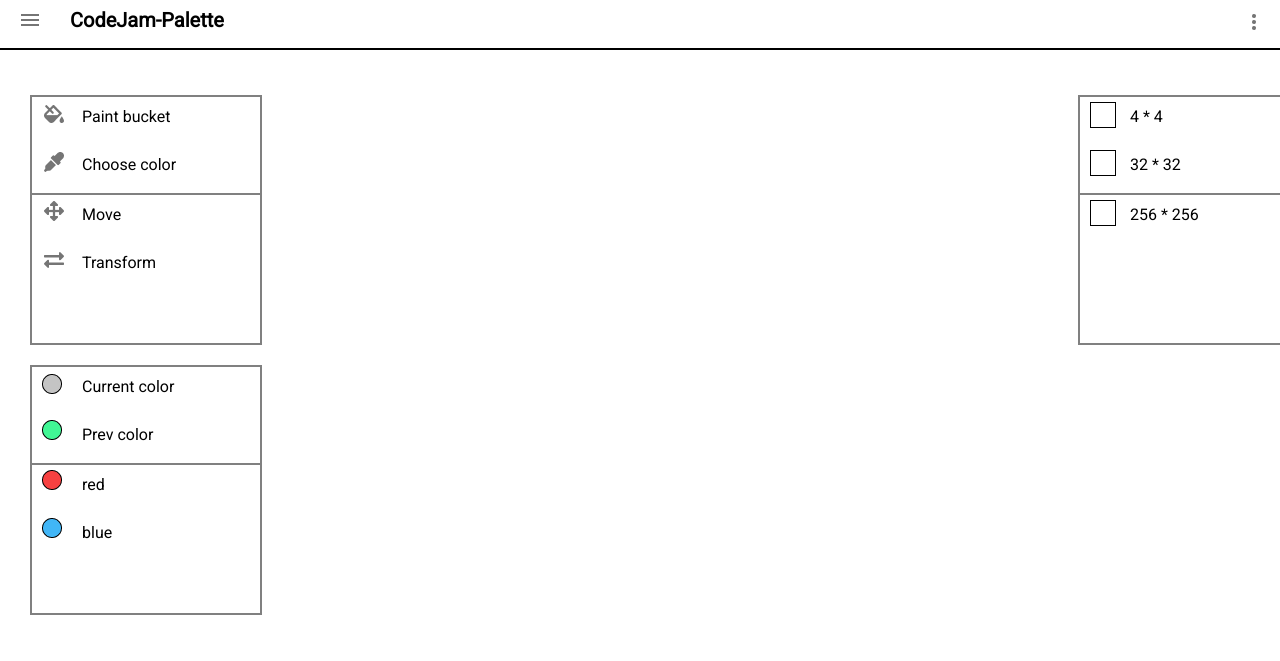
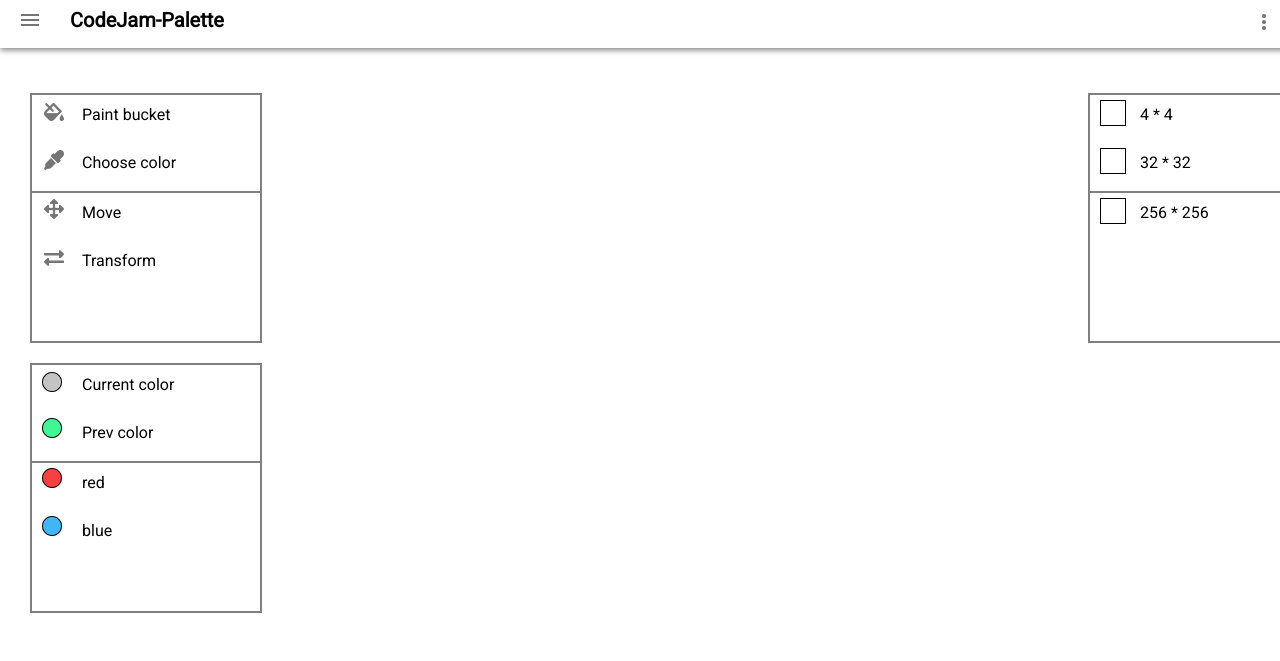
Before and after one commit to Juliya-Potapchuk/codejam-canvas, a plain HTML site: page codejam-canvas/index.html in a window 1280 px wide. Shown: the top 661 px of the page. Drawn offline with Linux system fonts and the light colour scheme; files whose address does not match are found by name.

Commit message:
feat: add wrapper-page/ style for it

```diff
--- a/codejam-canvas/index.html
+++ b/codejam-canvas/index.html
@@ -7,6 +7,7 @@
         <title>Pallete</title>
     </head>
     <body>
+        <div class="wrapper-page">
             <section class="head">
                 <div class="nav-icon"><img src="./images/nav_icon.png" alt="icon_nav"></div>
                 <h1 class="h1">Code<span>j</span>am-<span>p</span>alette</h1>
@@ -42,7 +43,7 @@
                     </ul>
                 </div>
             </section>
-
+        </div>
         <script src="main.js"></script>
     </body>
 </html>
--- a/codejam-canvas/style.css
+++ b/codejam-canvas/style.css
@@ -1,13 +1,18 @@
 * {
     margin: 0;
     padding: 0;
+}
+
+.wrapper-page {
+    width: 1290px;
+    margin: 0 auto;
 }
 
 .head {
     display: flex;
     width: 100%;
     height: 48px;
-    border-bottom:2px solid black;
+    box-shadow: 0px 2px 6px grey;
     padding: 0 10px;
 }
 
@@ -92,3 +97,7 @@
     height: 24px;
     border: 1px solid black;
 }
+
+.size ul .panel-item {
+    border: none;
+}
```
Lines whose indentation alone changed are shown as unchanged.
